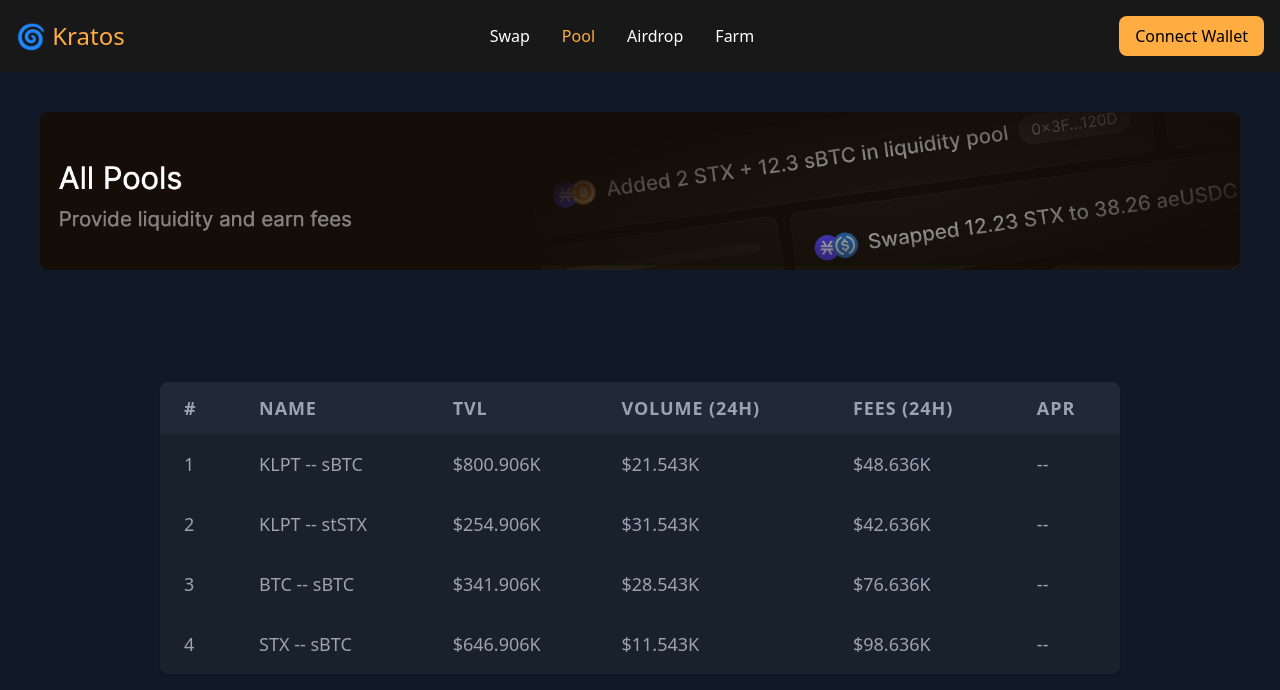
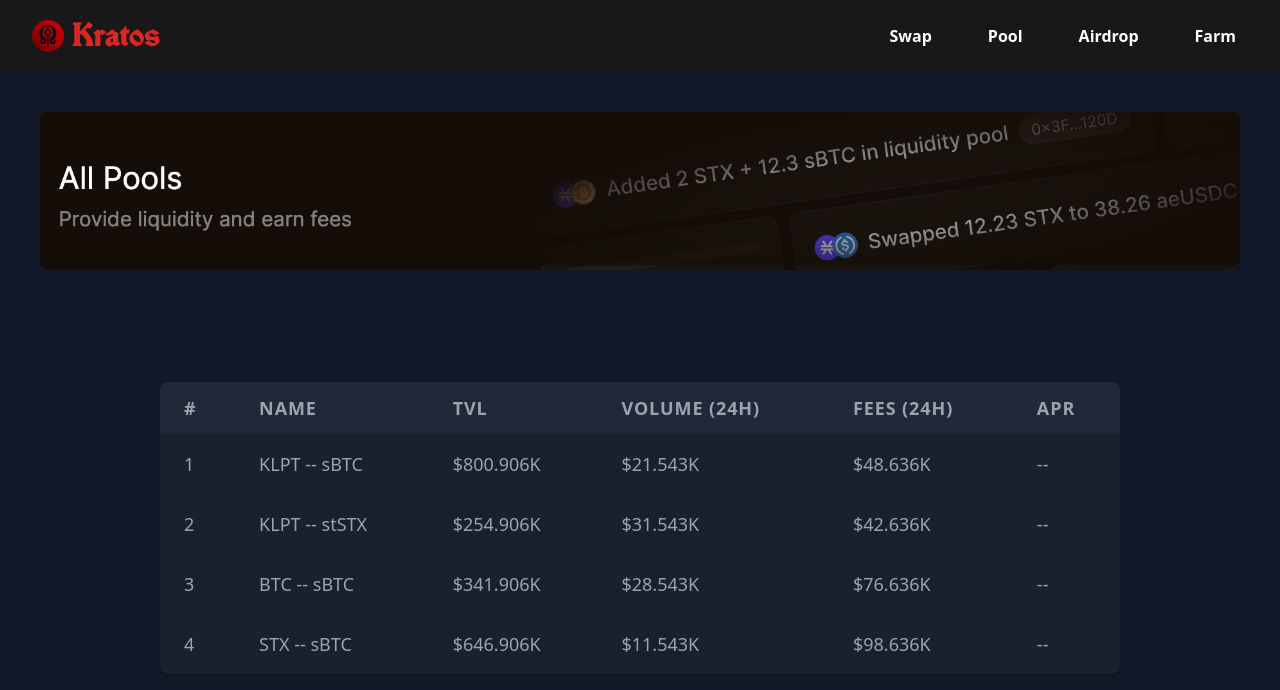
Before and after one commit to iShivam8/kratos, a React (Create React App) app in the folder UI/: page /pools in a window 1280 px wide. Shown: the top 690 px of the page. Built offline with nearby package versions, Linux system fonts and the light colour scheme; what @stacks/connect would draw is missing.

Commit message:
Font changes

```diff
--- a/UI/src/components/Navigation.css
+++ b/UI/src/components/Navigation.css
@@ -25,11 +25,6 @@
   transition: color 0.3s ease;
 }
 
-.nav-links a:hover,
-.nav-links .active {
-  color: #ffac41; /* Adjust the hover color to match your design */
-}
-
 .connect-wallet-btn {
   background-color: #ffac41; /* Adjust the color to match your design */
   color: #000000; /* Adjust the text color if needed */
--- a/UI/src/components/Navigation.tsx
+++ b/UI/src/components/Navigation.tsx
@@ -1,32 +1,38 @@
 // Navigation.tsx
 import React from "react";
 import { NavLink } from "react-router-dom";
-import "./Navigation.css"; // Ensure you have a corresponding CSS file
+import logo from "klpt_logo.png";
+import "./Navigation.css";
 
 const Navigation = () => {
-  // This function is used to set the class name based on the isActive boolean
   const setActiveClass = ({ isActive }: { isActive: boolean }) =>
     isActive ? "nav-item active" : "nav-item";
 
   return (
     <header className="nav-header">
-      <div className="nav-brand">🌀 Kratos</div>
-      <nav className="nav-links">
+      <div className="nav-brand flex flex-row items-center ml-4">
+        <img src={"klpt_logo.png"} alt="logo" className="rounded-full w-8" />
+        <span className="font-vinque font-bold text-3xl text-red-600 ml-2 pb-1">
+          Kratos
+        </span>
+      </div>
+      <nav className="nav-links text-lg font-bold">
         <NavLink to="/swap" className={setActiveClass}>
-          Swap
+          <span className="p-3 hover:bg-slate-800 hover:rounded-lg">Swap</span>
         </NavLink>
         <NavLink to="/pools" className={setActiveClass}>
-          Pool
+          <span className="p-3 hover:bg-slate-800 hover:rounded-lg">Pool</span>
         </NavLink>
         <NavLink to="/airdrop" className={setActiveClass}>
-          Airdrop
+          <span className="p-3 hover:bg-slate-800 hover:rounded-lg">
+            Airdrop
+          </span>
         </NavLink>
         <NavLink to="/farm" className={setActiveClass}>
-          Farm
+          <span className="p-3 hover:bg-slate-800 hover:rounded-lg">Farm</span>
         </NavLink>
-        {/* ... other links */}
       </nav>
-      <button className="connect-wallet-btn">Connect Wallet</button>
+      {/* <button className="connect-wallet-btn">Connect Wallet</button> */}
     </header>
   );
 };
--- a/UI/src/components/Swap.tsx
+++ b/UI/src/components/Swap.tsx
@@ -34,10 +34,7 @@ const Swap = () => {
             <div className="flex justify-between items-center">
               <h2 className="text-xl font-bold">Swap</h2>
               <div className="text-xs">
-                <span className="font-bold">Slippage: 4%</span>
-                <button className="ml-2 bg-yellow-500 text-gray-800 text-xs py-1 px-2 rounded">
-                  Edit
-                </button>
+                <span className="font-medium">Slippage: 4%</span>
               </div>
             </div>
           </div>
--- a/UI/src/index.css
+++ b/UI/src/index.css
@@ -2,6 +2,16 @@
 @tailwind components;
 @tailwind utilities;
 
+/* Hide scrollbar for Chrome, Safari and Opera */
+.no-scrollbar::-webkit-scrollbar {
+  display: none;
+}
+
+/* Hide scrollbar for IE, Edge and Firefox */
+.no-scrollbar {
+  -ms-overflow-style: none; /* IE and Edge */
+  scrollbar-width: none; /* Firefox */
+}
 /* body {
   margin: 0;
   font-family: -apple-system, BlinkMacSystemFont, "Segoe UI", "Roboto", "Oxygen",
@@ -43,3 +53,8 @@ button.Vote {
   padding: 8px 12px;
   margin: 4px;
 } */
+
+@font-face {
+  font-family: "vinque";
+  src: url("../public/vinque.otf");
+}
--- a/UI/tailwind.config.js
+++ b/UI/tailwind.config.js
@@ -2,7 +2,11 @@
 module.exports = {
   content: ["./src/**/*.{js,jsx,ts,tsx}"],
   theme: {
-    extend: {},
+    extend: {
+      fontFamily: {
+        vinque: "vinque",
+      },
+    },
   },
   plugins: [],
 };
```
Also changed, not shown: UI/public/vinque.otf (added), 1 other file (tests, documents, lock files or other folders).
